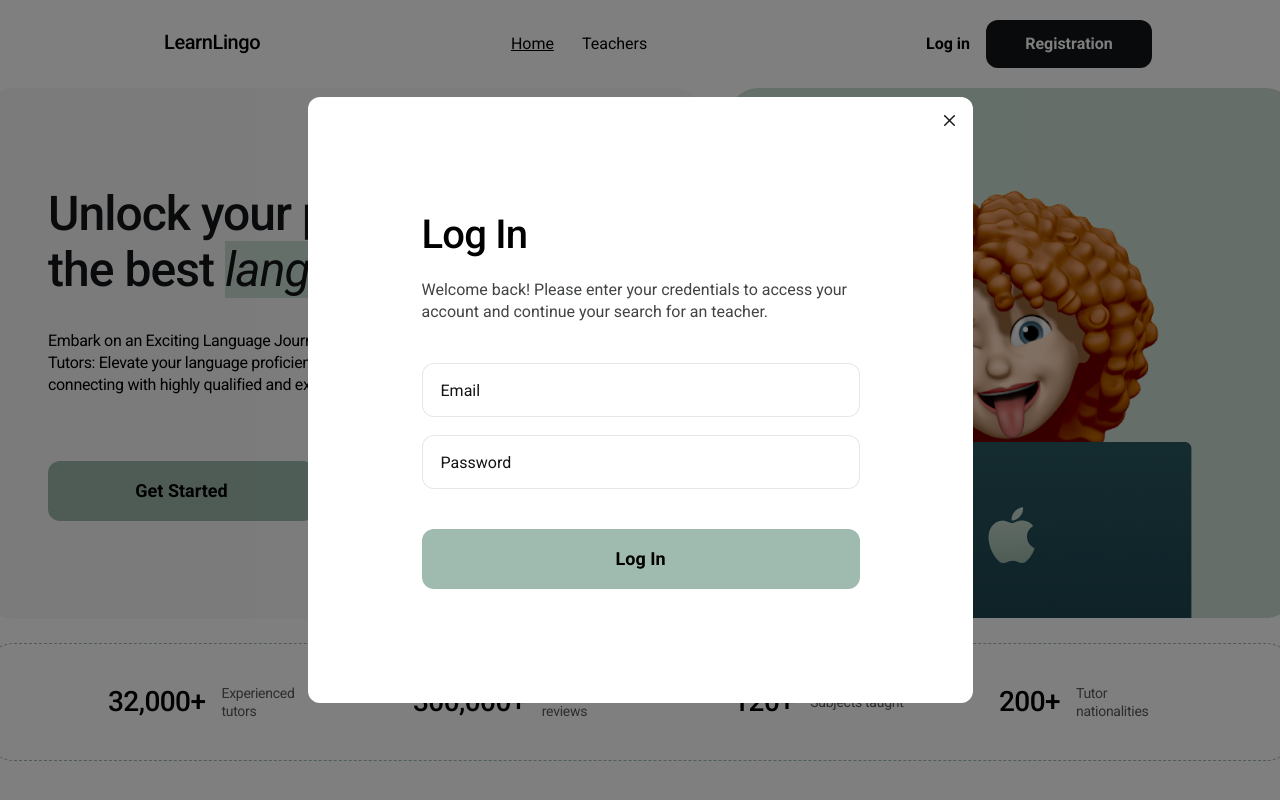
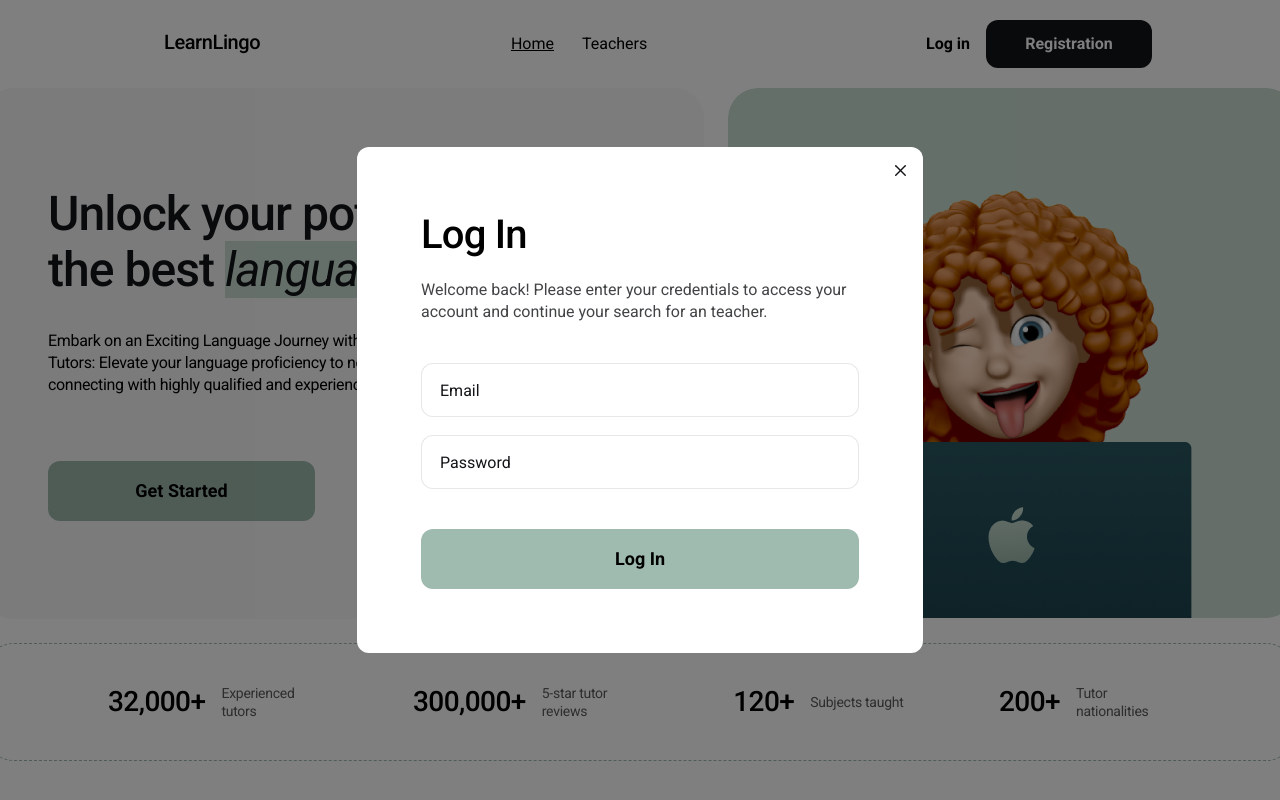
Before and after one commit to hllverel/LearnLingo, a React (Vite) app: page / in a window 1280 px wide. Both pictures are taken after a click on the button "Log in". Built offline with nearby package versions, Linux system fonts and the light colour scheme; no server answers.

Commit message:
login form, booking form and register form padding fix

```diff
--- a/src/components/BookingForm/BookingForm.module.css
+++ b/src/components/BookingForm/BookingForm.module.css
@@ -1,6 +1,7 @@
 .form {
   padding: 14px;
-  width: 499px;
+  width: 600px;
+  padding: 64px;
   display: flex;
   flex-direction: column;
   gap: 20px;
--- a/src/components/LoginForm/LoginForm.module.css
+++ b/src/components/LoginForm/LoginForm.module.css
@@ -1,6 +1,6 @@
 .formpopup {
   border-radius: 30px;
-  width: 565px;
+  width: 566px;
   padding: 64px;
   background: var(--bg);
 }
--- a/src/components/Modal/Modal.module.css
+++ b/src/components/Modal/Modal.module.css
@@ -13,7 +13,6 @@
   max-height: 90vh;
   overflow-y: auto;
   background: var(--bg);
-  padding: 50px;
   border-radius: 12px;
 }
 
--- a/src/components/RegisterForm/RegisterForm.module.css
+++ b/src/components/RegisterForm/RegisterForm.module.css
@@ -1,6 +1,6 @@
 .formpopup {
   border-radius: 30px;
-  width: 565px;
+  width: 566px;
   padding: 64px;
   background: var(--bg);
 }
```
